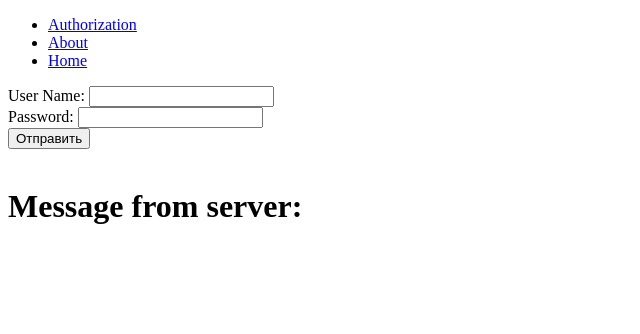
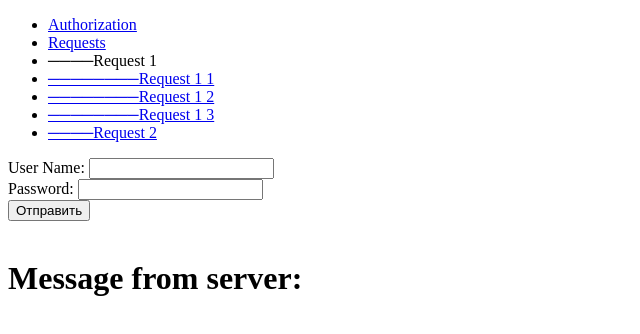
Before and after one commit to DmitryPetrov/react_redux_router_webpack-template-, a React (Create React App) app: page / in a window 1280 px wide. Shown: the top 334 px of the page, without its empty margins (0-640 px from the left). Built offline with nearby package versions, Linux system fonts and the light colour scheme.

Commit message:
refactor: move components in dir 'components' add: request pages

```diff
--- a/src/App.js
+++ /dev/null
@@ -1,37 +0,0 @@
-import React from 'react';
-import { BrowserRouter, Route, Link } from "react-router-dom";
-import { Provider } from 'react-redux';
-
-import AuthorizationContainer from './AuthorizationContainer.js';
-import store from './store.js';
-
-function About() {
-  return <h2>About</h2>;
-}
-
-function App() {
-  return (
-    <Provider store={store}>
-      <BrowserRouter>
-        <nav>
-          <ul>
-            <li>
-              <Link to="/">Authorization</Link>
-            </li>
-            <li>
-              <Link to="/about/">About</Link>
-            </li>
-            <li>
-              <Link to="/home/">Home</Link>
-            </li>
-          </ul>
-        </nav>
-
-        <Route path="/" exact component={AuthorizationContainer} />
-        <Route path="/about/" component={About} />
-      </BrowserRouter>
-    </Provider>
-  );
-}
-
-export default App;
--- /dev/null
+++ b/src/components/App.js
@@ -0,0 +1,33 @@
+import React from 'react';
+import { BrowserRouter, Route, Link, Switch } from "react-router-dom";
+import { Provider } from 'react-redux';
+
+import AuthorizationContainer from './AuthorizationContainer.js';
+import store from './../store.js';
+import RequestList from './requests/RequestList'
+import Request_1_1 from './requests/Request_1/Request_1_1';
+import Request_1_2 from './requests/Request_1/Request_1_2';
+import Request_1_3 from './requests/Request_1/Request_1_3';
+import Request_2 from './requests/Request_2/Request_2';
+import Navigate from './Navigate';
+
+function App() {
+  return (
+    <Provider store={store}>
+      <BrowserRouter>
+        <Navigate />
+
+        <Switch>
+          <Route path="/" exact component={AuthorizationContainer} />
+          <Route path="/request" exact component={RequestList} />
+            <Route path='/request/1/1' component={Request_1_1}/>
+            <Route path='/request/1/2' component={Request_1_2}/>
+            <Route path='/request/1/3' component={Request_1_3}/>
+            <Route path='/request/2' component={Request_2}/>
+        </Switch>
+      </BrowserRouter>
+    </Provider>
+  );
+}
+
+export default App;
--- a/src/Authorization.js
+++ b/src/components/Authorization.js
@@ -1,8 +1,8 @@
 import React from 'react';
 
-import store from './store.js';
-import { setUserName } from './actions/userData/setUserName';
-import { setPassword } from './actions/userData/setPassword';
+import store from './../store';
+import { setUserName } from './../actions/userData/setUserName';
+import { setPassword } from './../actions/userData/setPassword';
 
 class Authorization extends React.Component {
   constructor(props) {
--- a/src/AuthorizationContainer.js
+++ b/src/components/AuthorizationContainer.js
@@ -3,7 +3,9 @@ import { connect } from 'react-redux';
 
 import Authorization from './Authorization.js'
 import MessageFromServer from './MessageFromServer.js'
-import { requestToServer } from './actions/request/requestToServer';
+import { requestToServer } from './../actions/request/requestToServer';
+import Navigate from './Navigate';
+
 
 function AuthorizationContainer(props) {
   return (
--- /dev/null
+++ b/src/components/Navigate.js
@@ -0,0 +1,34 @@
+import React from 'react';
+import { Link } from "react-router-dom";
+
+function Navigate() {
+  return (
+    <nav>
+      <ul>
+        <li>
+          <Link to="/">Authorization</Link>
+        </li>
+        <li>
+          <Link to="/request">Requests</Link>
+        </li>
+        <li>
+          <label>────Request 1</label>
+        </li>
+        <li>
+          <Link to="/request/1/1">────────Request 1 1</Link>
+        </li>
+        <li>
+          <Link to="/request/1/2">────────Request 1 2</Link>
+        </li>
+        <li>
+          <Link to="/request/1/3">────────Request 1 3</Link>
+        </li>
+        <li>
+          <Link to="/request/2">────Request 2</Link>
+        </li>
+        </ul>
+    </nav>
+  );
+}
+
+export default Navigate;
--- /dev/null
+++ b/src/components/requests/RequestList.js
@@ -0,0 +1,17 @@
+import React from 'react';
+import { Route, Link, Switch } from "react-router-dom";
+
+import Navigate from './../Navigate';
+
+
+
+function RequestList() {
+  return (
+    <div>
+      <Navigate />
+      <h1>RequestList</h1>
+    </div>
+  );
+}
+
+export default RequestList;
--- /dev/null
+++ b/src/components/requests/Request_1/Request_1_1.js
@@ -0,0 +1,16 @@
+import React from 'react';
+import { connect } from 'react-redux';
+
+import Navigate from './../../Navigate';
+
+
+function Request_1_1(props) {
+  return (
+    <div>
+			<Navigate />
+      <h1>Request_1_1</h1>
+    </div>
+  )
+}
+
+export default Request_1_1;
--- /dev/null
+++ b/src/components/requests/Request_1/Request_1_2.js
@@ -0,0 +1,15 @@
+import React from 'react';
+import { connect } from 'react-redux';
+
+import Navigate from './../../Navigate';
+
+function Request_1_2(props) {
+  return (
+    <div>
+      <Navigate />
+      <h1>Request_1_2</h1>
+    </div>
+  )
+}
+
+export default Request_1_2;
--- /dev/null
+++ b/src/components/requests/Request_1/Request_1_3.js
@@ -0,0 +1,15 @@
+import React from 'react';
+import { connect } from 'react-redux';
+
+import Navigate from './../../Navigate';
+
+function Request_1_3(props) {
+  return (
+    <div>
+      <Navigate />
+      <h1>Request_1_3</h1>
+    </div>
+  )
+}
+
+export default Request_1_3;
--- /dev/null
+++ b/src/components/requests/Request_2/Request_2.js
@@ -0,0 +1,15 @@
+import React from 'react';
+import { connect } from 'react-redux';
+
+import Navigate from './../../Navigate';
+
+function Request_2(props) {
+  return (
+    <div>
+      <Navigate />
+      <h1>Request_2</h1>
+    </div>
+  )
+}
+
+export default Request_2;
--- a/src/index.js
+++ b/src/index.js
@@ -1,6 +1,6 @@
 import React from 'react';
 import ReactDOM from 'react-dom';
-import App from './App';
+import App from './components/App';
 import * as serviceWorker from './serviceWorker';
 
 ReactDOM.render(<App />, document.getElementById('root'));
```
Also changed, not shown: src/components/MessageFromServer.js (renamed from src/MessageFromServer.js).
